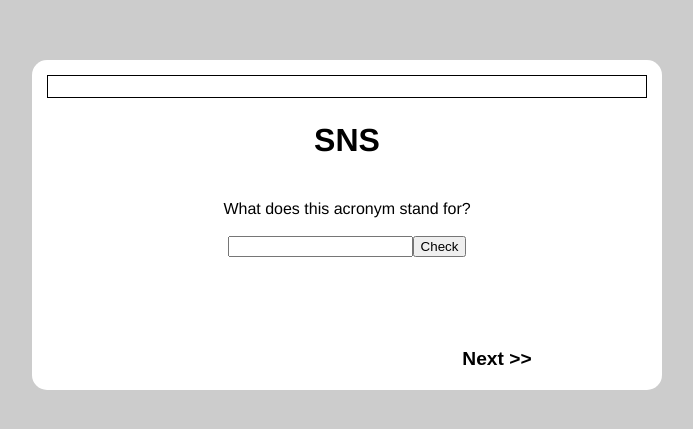
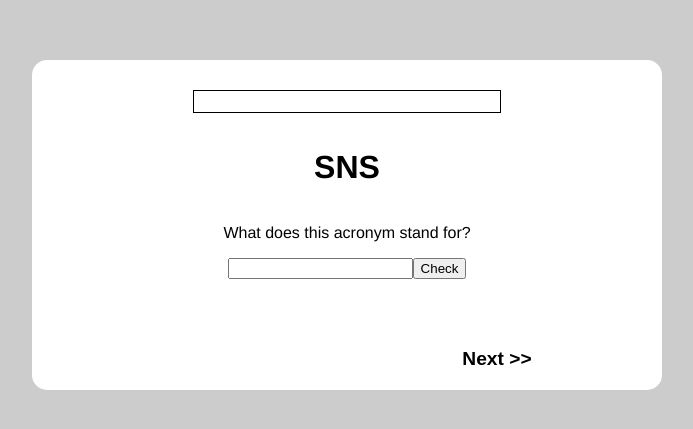
Before and after one commit to dana-ciocan/acronym-test, a Vue app: page / in a window 1280 px wide. Shown: the part 175-604 px from the top of the page, without its empty margins (293-986 px from the left). Built offline with nearby package versions, Linux system fonts and the light colour scheme.

Commit message:
Update styling

```diff
--- a/src/components/Progress/Progress.vue
+++ b/src/components/Progress/Progress.vue
@@ -28,6 +28,8 @@ export default {
   border: 1px solid black;
   height: 15px;
   padding: 3px;
+  width: 50%;
+  margin: 15px auto;
 }
 
 .progress {
```
